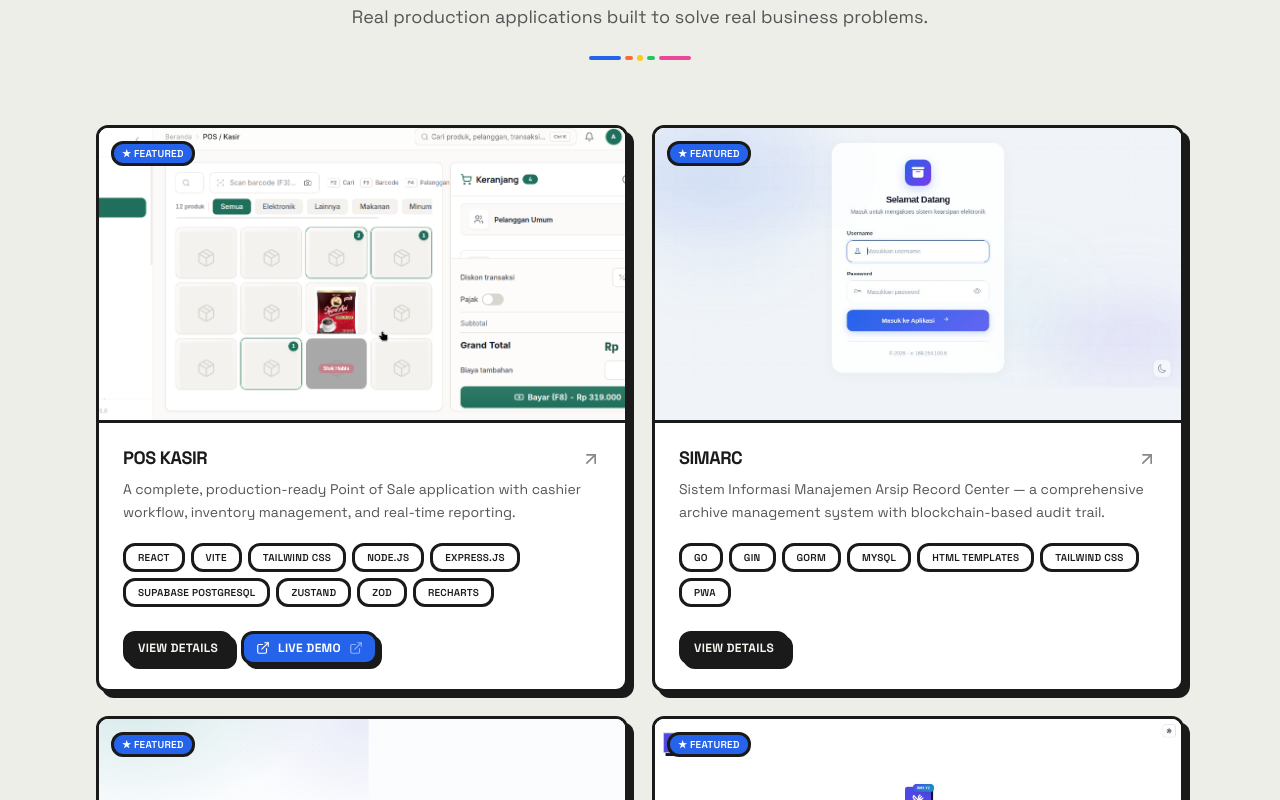
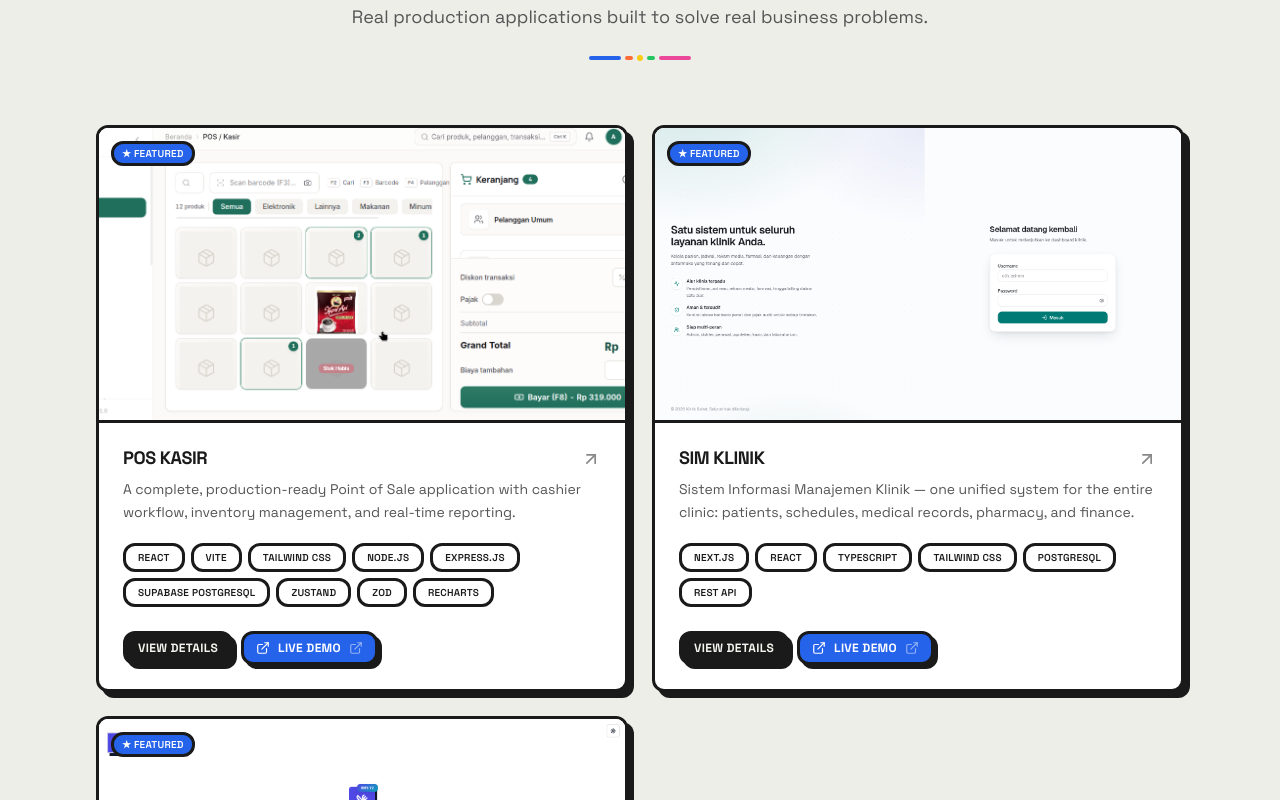
Before and after one commit to crizt0495/christiantesiswianto_portofolio, a Next.js app: page / in a window 1280 px wide. Shown: the part 4320-5120 px from the top of the page. Built offline with nearby package versions, Linux system fonts and the light colour scheme.

Commit message:
chore: remove SIMARC project

```diff
--- a/src/data/portfolioData.ts
+++ b/src/data/portfolioData.ts
@@ -176,37 +176,6 @@ export const projects: Project[] = [
     image: '/projects/kasir.png',
   },
   {
-    id: 'simarc',
-    name: 'SIMARC',
-    shortDescription: 'Sistem Informasi Manajemen Arsip Record Center — a comprehensive archive management system with blockchain-based audit trail.',
-    overview:
-      'A web-based archive management information system for institutional record centers, supporting file transfers, destruction scheduling, lending tracking, and tamper-proof audit logs via blockchain integration.',
-    problem:
-      'Government and institutional record centers manage large volumes of physical and digital archives with manual, error-prone processes that lack transparency, accountability, and long-term retention control.',
-    solution:
-      'Developed a full-featured archive management system with automated destruction schedules, lending workflows, PDF report generation, and a blockchain-based audit trail to ensure tamper-proof accountability.',
-    keyFeatures: [
-      'Full archive lifecycle management (CRUD, filing, transfer, destruction)',
-      'Archive lending with tracking and return workflows',
-      'Blockchain-based audit trail for tamper-proof change records',
-      'Automated destruction scheduling based on retention periods',
-      'QR code generation for physical archive identification',
-      'PDF report generation (Berita Acara) for official documentation',
-      'Excel export for reporting',
-      'Database backup with optional Google Drive OAuth integration',
-      'Dynamic database switching from the web UI',
-      'Recovery mode with graceful degradation',
-      'PWA support for mobile access',
-    ],
-    challenges:
-      'Building a Go application that handles file uploads, OCR, PDF generation, and blockchain integration while remaining deployable on serverless platforms like Vercel with embedded templates and static assets.',
-    results:
-      'Delivered a production system used by Bakesbangpol Kota Probolinggo, replacing manual archive processes with a reliable, auditable, and scalable digital solution.',
-    technologies: ['Go', 'Gin', 'GORM', 'MySQL', 'HTML Templates', 'Tailwind CSS', 'PWA'],
-    featured: true,
-    image: '/projects/simarc.jpg',
-  },
-  {
     id: 'klinik-sehat',
     name: 'SIM Klinik',
     shortDescription: 'Sistem Informasi Manajemen Klinik — one unified system for the entire clinic: patients, schedules, medical records, pharmacy, and finance.',
```
Also changed, not shown: public/projects/simarc.jpg (deleted).
